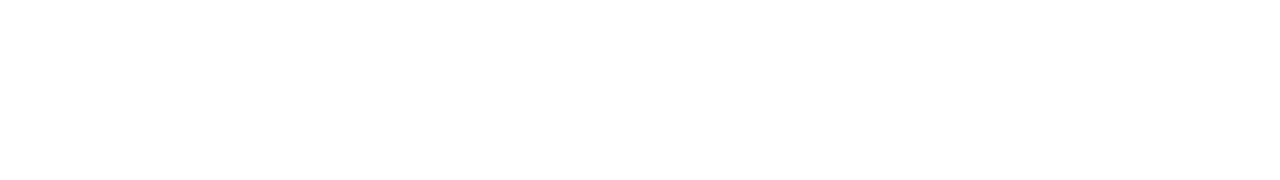
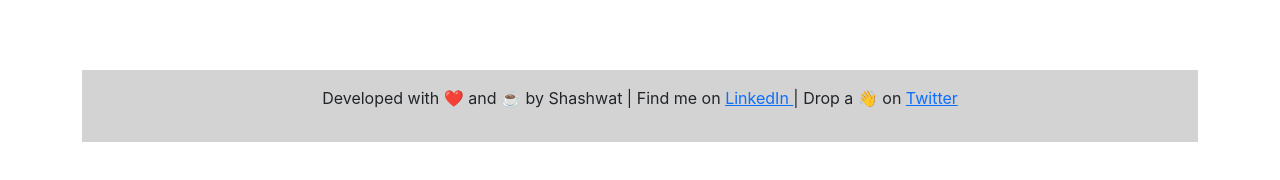
Before and after one commit to git-shashwat/criodo-task, a React (Create React App) app: page / in a window 1280 px wide. Shown: the part 192-372 px from the top of the page. Built offline with nearby package versions, Linux system fonts and the light colour scheme; no server answers.

Commit message:
added footer

```diff
--- a/src/App.tsx
+++ b/src/App.tsx
@@ -2,6 +2,7 @@
 import { connect } from "react-redux";
 import { Dispatch } from "redux";
 import "./App.scss";
+import Footer from "./components/footer/footer.component";
 import Header from "./components/header/header.component";
 import RestaurantsListContainer from "./components/restaurants-list/restaurants-list.container";
 import { fetchRestaurantsListStart } from "./redux/restaurant/restaurant.actions";
@@ -20,6 +21,7 @@
     <div className='App container'>
       <Header />
       <RestaurantsListContainer />
+      <Footer />
     </div>
   );
 };
--- /dev/null
+++ b/src/components/footer/footer.component.tsx
@@ -0,0 +1,35 @@
+import React from "react";
+
+import "./footer.styles.scss";
+
+const Footer = () => {
+  return (
+    <div className='footer'>
+      <p>Developed with ❤️ and ☕ by Shashwat |&nbsp;</p>
+      <p>
+        Find me on{" "}
+        <a
+          href='https://www.linkedin.com/in/shashwattyagi/'
+          target='_blank'
+          rel='noreferrer'
+        >
+          LinkedIn{" "}
+        </a>{" "}
+        |&nbsp;
+      </p>
+      <p>
+        Drop a 👋 on{" "}
+        <a
+          href='https://twitter.com/RxShashwat'
+          target='_blank'
+          rel='noreferrer'
+        >
+          {" "}
+          Twitter{" "}
+        </a>
+      </p>
+    </div>
+  );
+};
+
+export default Footer;
--- /dev/null
+++ b/src/components/footer/footer.styles.scss
@@ -0,0 +1,16 @@
+.footer {
+  align-items: center;
+  display: flex;
+  justify-content: center;
+  margin-top: 5rem;
+  padding-top: 1em;
+  padding-bottom: 1em;
+  width: 100%;
+  background-color: lightgray;
+}
+
+@media only screen and (max-width: 600px) {
+  .footer {
+    flex-direction: column;
+  }
+}
--- a/src/components/loader/loader.styles.scss
+++ b/src/components/loader/loader.styles.scss
@@ -1,5 +1,5 @@
 .spinner-overlay {
-  height: 60vh;
+  height: 75vh;
   width: 100%;
   display: flex;
   justify-content: center;
```
